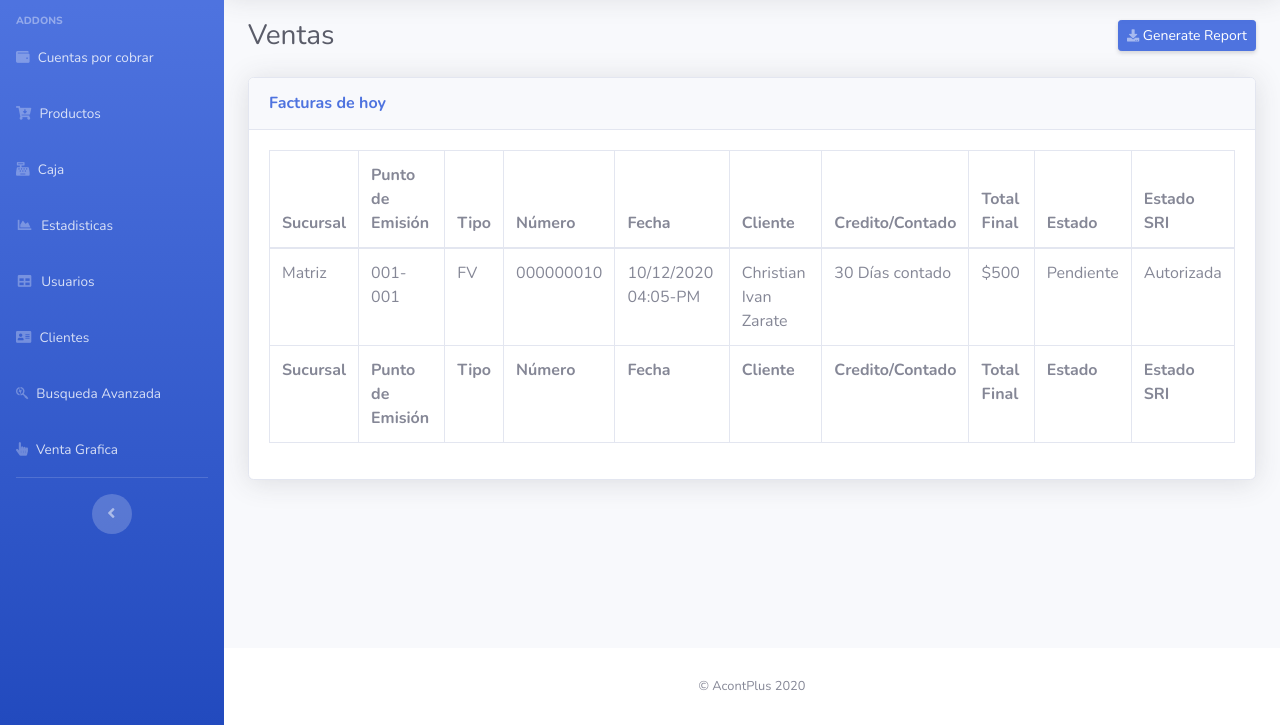
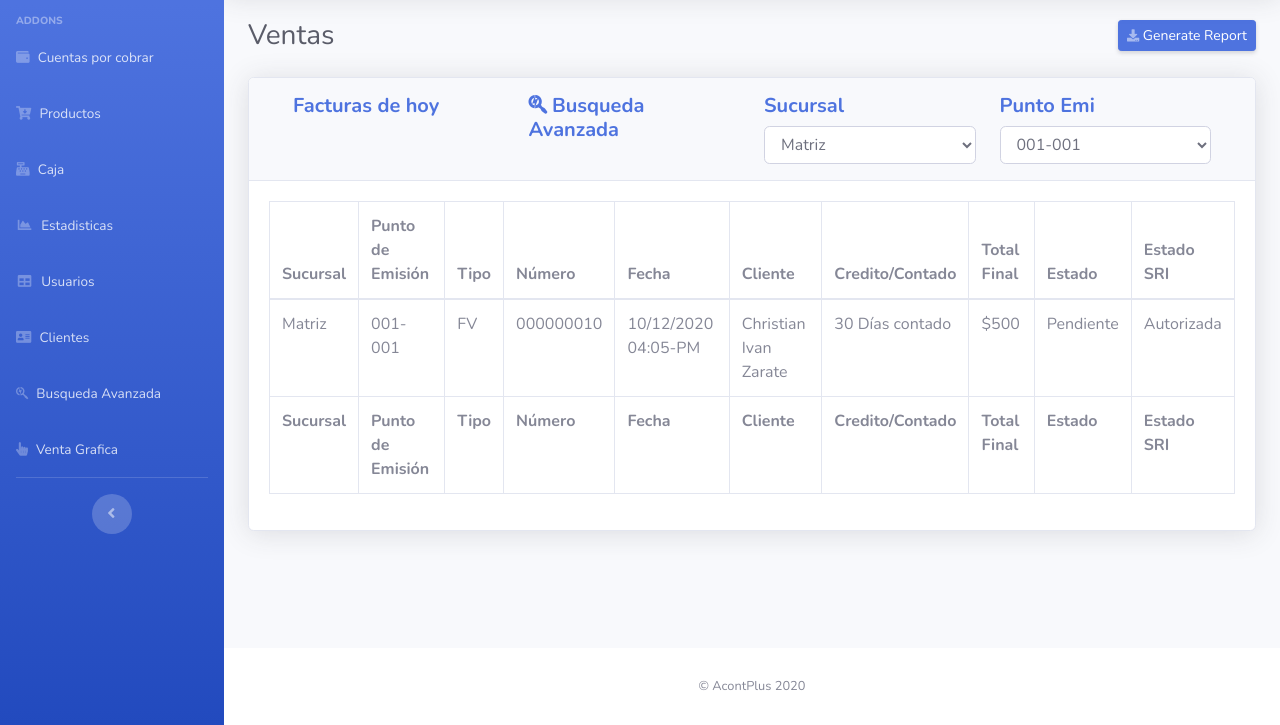
Before and after one commit to zaratec1/fronted-pof, a plain HTML site: page dashboard/dash.html in a window 1280 px wide. Shown: the part 75-800 px from the top of the page. Drawn offline with nearby package versions, Linux system fonts and the light colour scheme.

Commit message:
fixed ventas

```diff
--- a/dashboard/dash.html
+++ b/dashboard/dash.html
@@ -302,8 +302,64 @@
           <!-- BEGIN TABLE -->
           <div class="card shadow mb-4">
               <div class="card-header py-3">
-                <h6 class="m-0 font-weight-bold text-primary">Facturas de hoy</h6>
+
+                <div class="container">
+
+                  <div class="row">
+                    <div class="col col-lg-3">
+                      <h5 class="m-0 font-weight-bold text-primary">Facturas de hoy</h5>
+                    </div>
+                    <div class="col col-lg-3">
+                      <!-- Nav Item - Tables -->
+                      <h5 class="m-0 font-weight-bold text-primary" >
+                        <a  href="search.html">
+                          <i class="fab fa-searchengin"></i>
+                          <span></span>Busqueda Avanzada</span></a>
+                      </h5>
+                    </div>
+                    <div class="col col-lg-3">
+
+                        <div class="form-row">
+
+                          <div class="col">
+
+                            <h5 class="m-0 font-weight-bold text-primary">
+                              <label for="exampleFormControlSelect1">Sucursal</label>
+                            </h5>
+                            <select class="form-control" id="exampleFormControlSelect1">
+                              <option>Matriz</option>
+                            </select>
+
+                          </div>
+                        </div>
+
+                    </div>
+                    <div class="col col-lg-3">
+
+                      <div class="form-row">
+
+                        <div class="col">
+
+                          <h5 class="m-0 font-weight-bold text-primary">
+                            <label for="exampleFormControlSelect1">Punto Emi</label>
+                          </h5>
+                          <select class="form-control" id="exampleFormControlSelect1">
+                            <option>001-001</option>
+                          </select>
+
+                        </div>
+                      </div>
+
+                    </div>
+                  </div>
+
+                </div>
+
+
+
               </div>
+
+
               <div class="card-body">
                 <div class="table-responsive">
                   <table class="table table-bordered" id="dataTable" width="100%" cellspacing="0">
```
